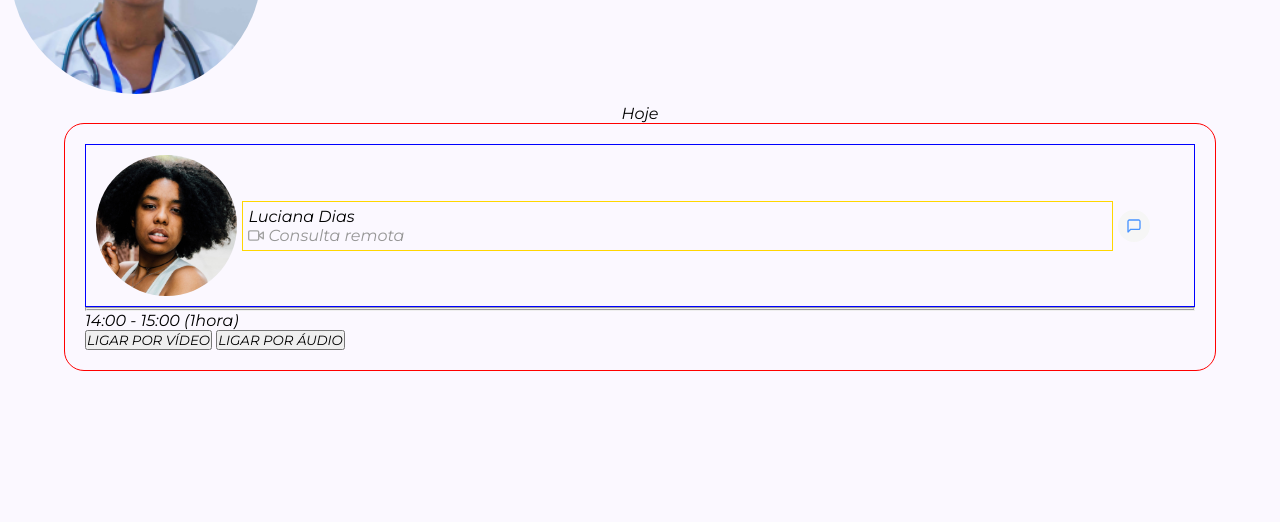
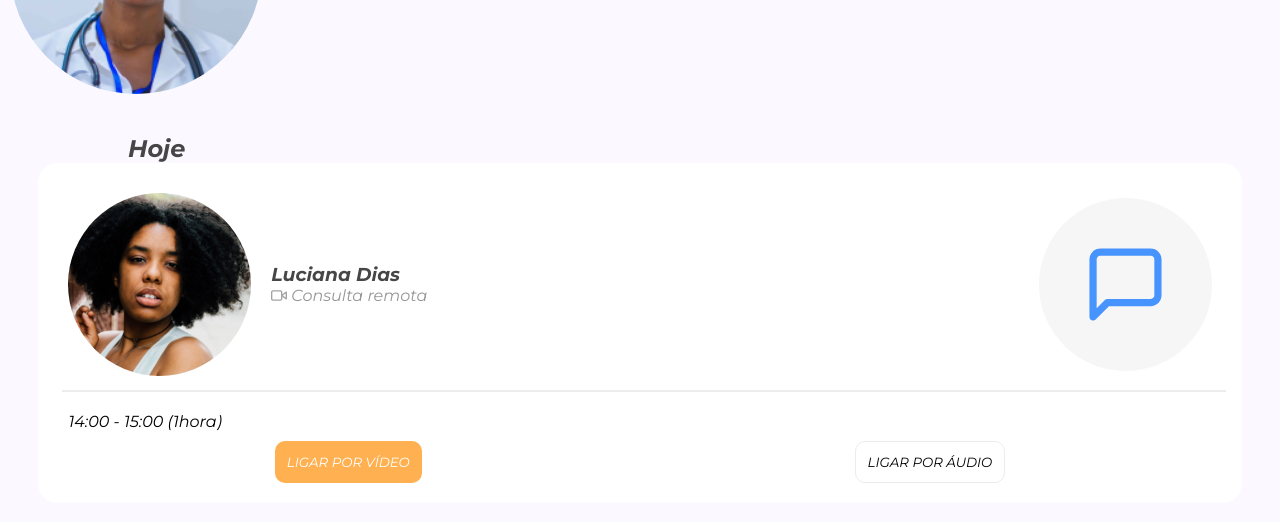
Before and after one commit to J-vVitor/7DAYSOFCODE, a plain HTML site: page index.html in a window 1280 px wide. Shown: the part 178-700 px from the top of the page. Drawn offline with Linux system fonts and the light colour scheme.

Commit message:
Pequenas alterações

```diff
--- a/assets/styles/agendamentos.css
+++ b/assets/styles/agendamentos.css
@@ -1,36 +1,52 @@
+body{
+    background-color:#FAF8FE;
+}
+
 .agendamentos{
     display:flex;
     flex-direction:column;
     justify-content: center;
     align-items: center;
+    margin-top:30px;
+}
+
+.agendamentos h2{
+    color:#464646;
+    width: 80%;
 }
 
 .div_agendamento{
-    border:1px solid red;
     padding:20px;
-    background-color:#FBF8FF;
+    background-color:#ffffff;
     border-radius:20px;
-    width: 90%;
+    width: 94%;
 }
 
 .foto_paciente{
     border-radius:50%;
-    width: 13%;
+    width: 16%;
     height:13%;
+    margin-right: 10px;
+}
+
+.comentario_img{
+    width:18%;
 }
 
 .primeira_div_agendamento{
     padding:10px;
     display:flex;
-    border:1px solid blue;
     align-items: center;
 }
 
 .div_interna_agendamentos{
-    border:1px solid gold;
     width: 80%;
     margin:5px;
     padding:5px;
+}
+
+.nome_paciente{
+    color: #464646;
 }
 
 .fonte_cinza{
@@ -41,3 +57,41 @@
     display: flex;
     gap: 4px;
 }
+
+.linha_divisao{
+    border:1px solid #ECECEC;
+    width:100%;
+    display:flex;
+    margin:4px;
+}
+
+.botos_div{
+    display:flex;
+    justify-content: space-around;
+}
+
+.botoes{
+    padding:12px;
+    border-radius:10px;
+    border:none;
+}
+
+#botao_laranja{
+    background-color:#FFB050;
+    color:#ffffff;
+}
+
+#botao_branco{
+    border:1px solid #ECECEC;
+    background-color:#ffffff;
+    color:black;
+}
+
+
+.horario_agendamento{
+    margin-top:20px;
+}
+
+.horario_agendamento p{
+    margin:10px
+}
--- a/index.html
+++ b/index.html
@@ -22,7 +22,7 @@
     </header>
 
     <section class="agendamentos">
-        <p>Hoje</p>
+        <h2>Hoje</h2>
 
         <div class="div_agendamento">
 
@@ -31,7 +31,7 @@
                 <img class="foto_paciente" src="assets/img/perfil-2.jpg" alt="">
 
                 <div class="div_interna_agendamentos">
-                    <p class="nome_paciente">Luciana Dias</p>
+                    <h3 class="nome_paciente">Luciana Dias</h3>
 
                     <label class="consulta_camera">
                         <img src="assets/img/Camera.svg" alt="">
@@ -40,16 +40,19 @@
 
                 </div>
 
-                <img src="assets/img/Chatcirculo1.svg" alt="">
+                <img src="assets/img/Chatcirculo1.svg" alt="" class="comentario_img">
 
             </div>
 
-            <fieldset></fieldset>
+            <span class="linha_divisao"></span>
 
-            <div>
+            <div class="horario_agendamento">
                 <p>14:00 - 15:00 (1hora)</p>
-                <button>LIGAR POR VÍDEO</button>
-                <button>LIGAR POR ÁUDIO</button>
+
+                <div class="botos_div">
+                    <button class="botoes" id="botao_laranja">LIGAR POR VÍDEO</button>
+                    <button class="botoes" id="botao_branco">LIGAR POR ÁUDIO</button>
+                </div>
             </div>
 
         </div>
```
